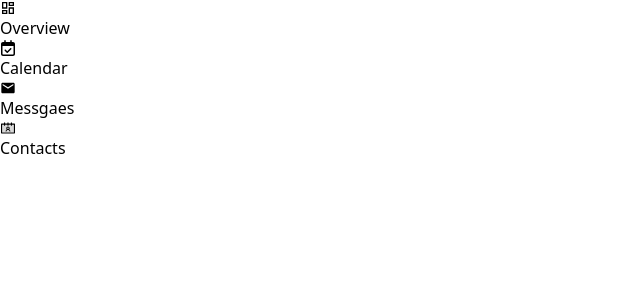
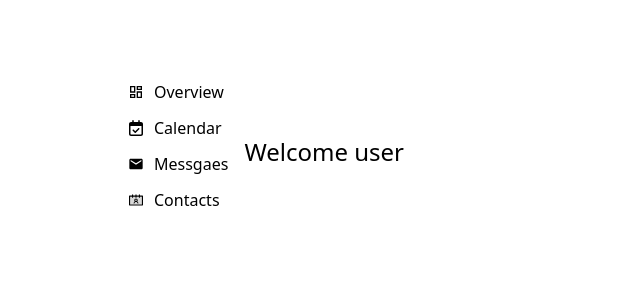
Before and after one commit to BridgetKas/authenticationApp, a React (Vite) app: page /userdashboard in a window 1280 px wide. Shown: the top 300 px of the page, without its empty margins (0-640 px from the left). Built offline with nearby package versions, Linux system fonts and the light colour scheme.

Commit message:
Modified dashboard component

```diff
--- a/src/components/useDashBoard.tsx
+++ b/src/components/useDashBoard.tsx
@@ -5,27 +5,29 @@ import { MdOutlineDashboard } from "react-icons/md";
 
 function UserDashBoard() {
   return (
-    <div>
+    <div className="flex items-center  gap-4 w-[80%] mx-auto mt-[80px]">
         <div>
-            <div>
+            <div className="flex items-center gap-2.5 mb-3">
                 <MdOutlineDashboard />
                 <p>Overview</p>
             </div>
-            <div>
+            <div className="flex items-center gap-2.5 mb-3">
                 <FaRegCalendarCheck />
                 <p>Calendar</p>
             </div>
-            <div>
+            <div className="flex items-center gap-2.5 mb-3">
                 <MdEmail />
                 <p>Messgaes</p>
             </div>
-            <div>
+            <div className="flex items-center gap-2.5 mb-3">
                 <AiTwotoneContacts />
                 <p>Contacts</p>
             </div>
         </div>
-        <div>
-
+        <div >
+            <div className="flex  flex-row items-center justify-center gap-5">
+                <p className="text-2xl">Welcome user</p>
+            </div>
         </div>
     </div>
   )
```
